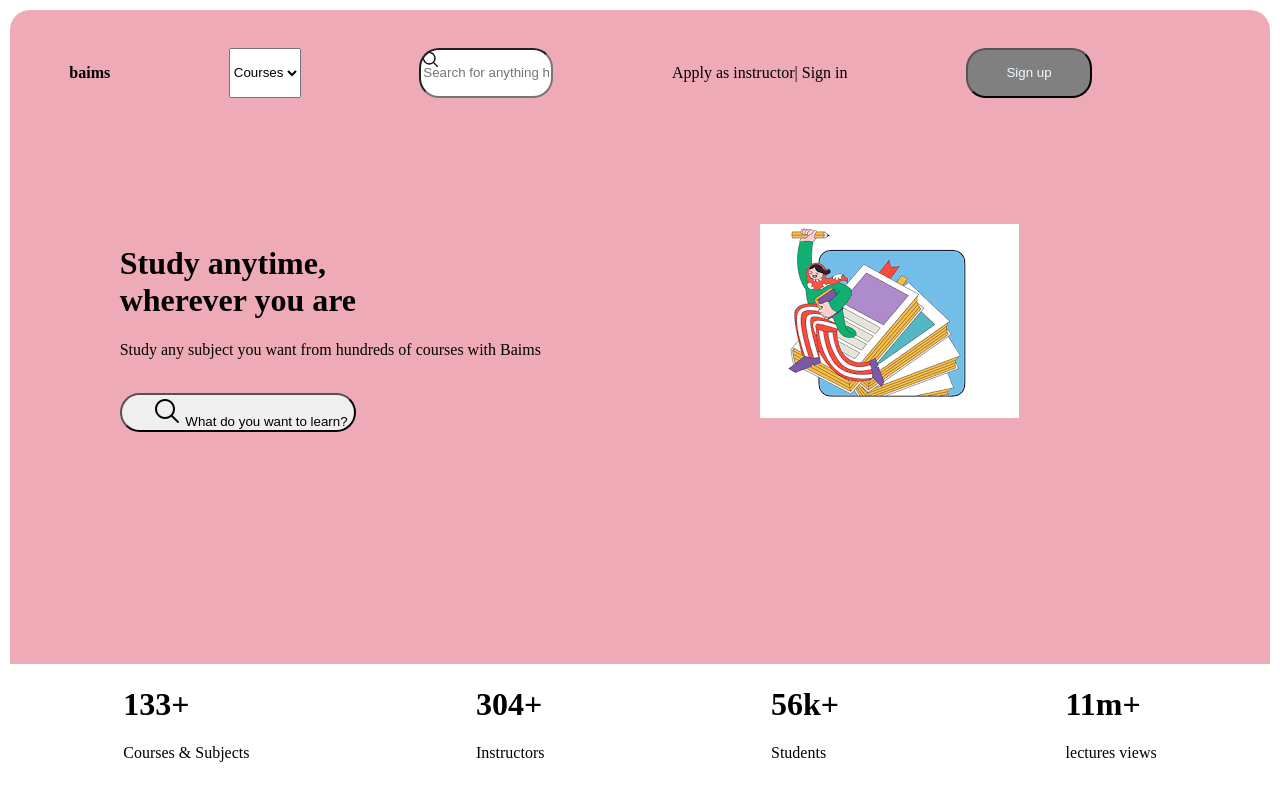
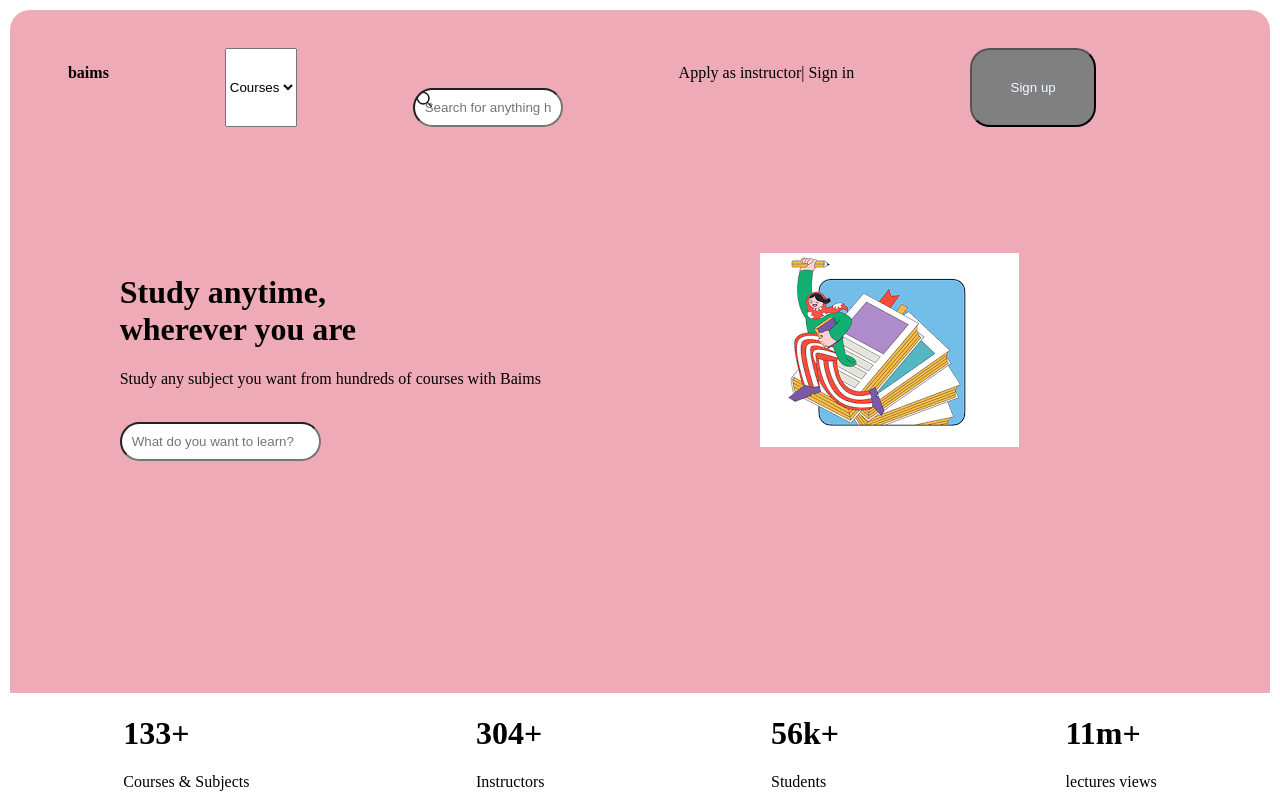
Before and after one commit to Glory-Kuria/land-page, a plain HTML site: page index.html in a window 1280 px wide. Drawn offline with Linux system fonts and the light colour scheme.

Commit message:
add files

```diff
--- a/index.html
+++ b/index.html
@@ -20,7 +20,7 @@
 <div id="sect2">
 <div id="paragraph">
     <h1>Study anytime, <br>wherever you are </h1>  <p>Study any subject you want from hundreds of courses with Baims</p><br>
-    <button id="learn"><img id="search" src="images/search.png" alt=""> What do you want to learn?</button>
+    <input type="text" placeholder="What do you want to learn?" id="learn">
 </div>
 <div id="image"><img src="images/animation.png" alt="image"></div>
 </div>
--- a/style.css
+++ b/style.css
@@ -28,12 +28,13 @@
 }
 #input{
     background-image: url('images/search.png');
+    margin-top: 40px;
     background-size: 19px;
     background-repeat: no-repeat;
     border-radius: 20px;
     width: 10%;
     font-size: smaller;
-    padding: 2px;
+    padding: 10px;
 
 }
 #signup{
@@ -51,6 +52,7 @@
 #learn{
     border-radius: 20px;
     padding-left: 30px;
+    padding: 10px;
 }
 #footer{
     display: flex;
@@ -432,4 +434,4 @@
         height: auto;
 
     } */
-     /* */ */
+     /* */
```
